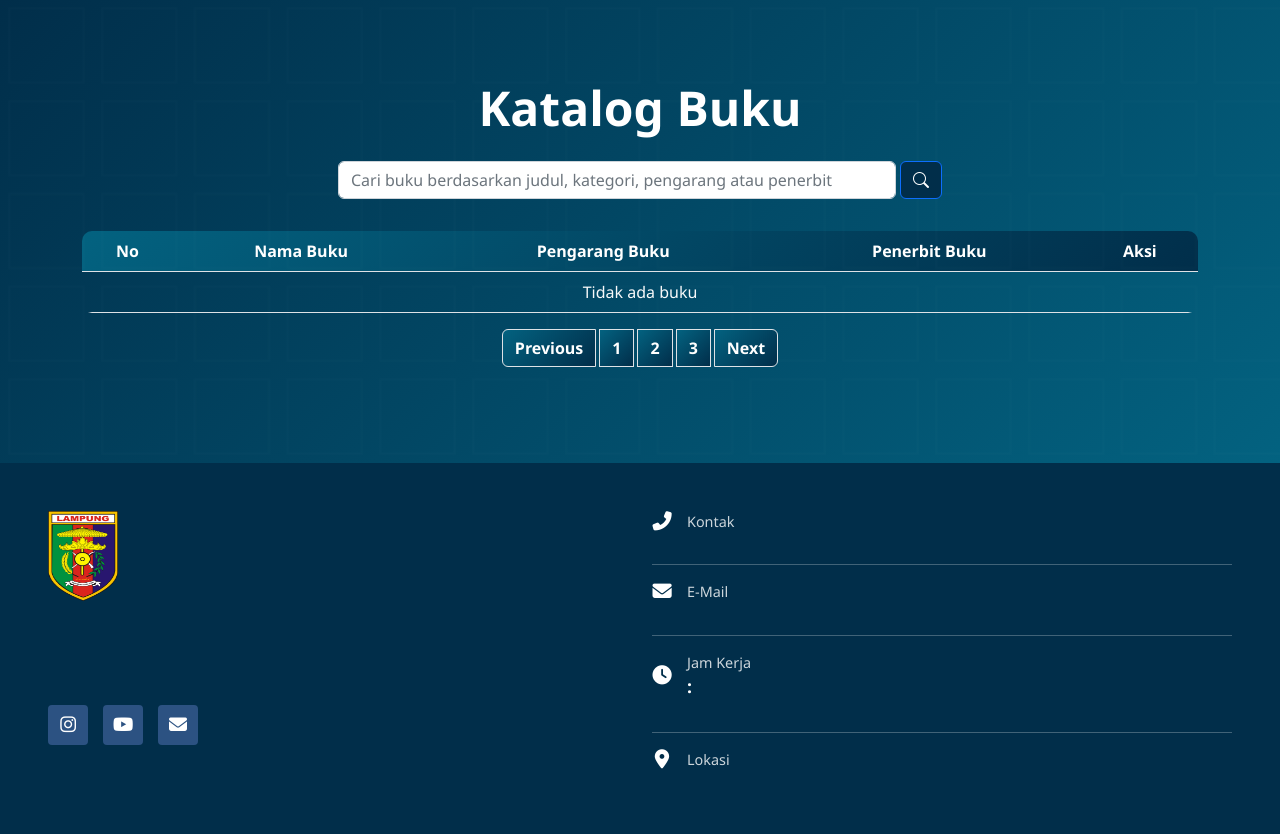
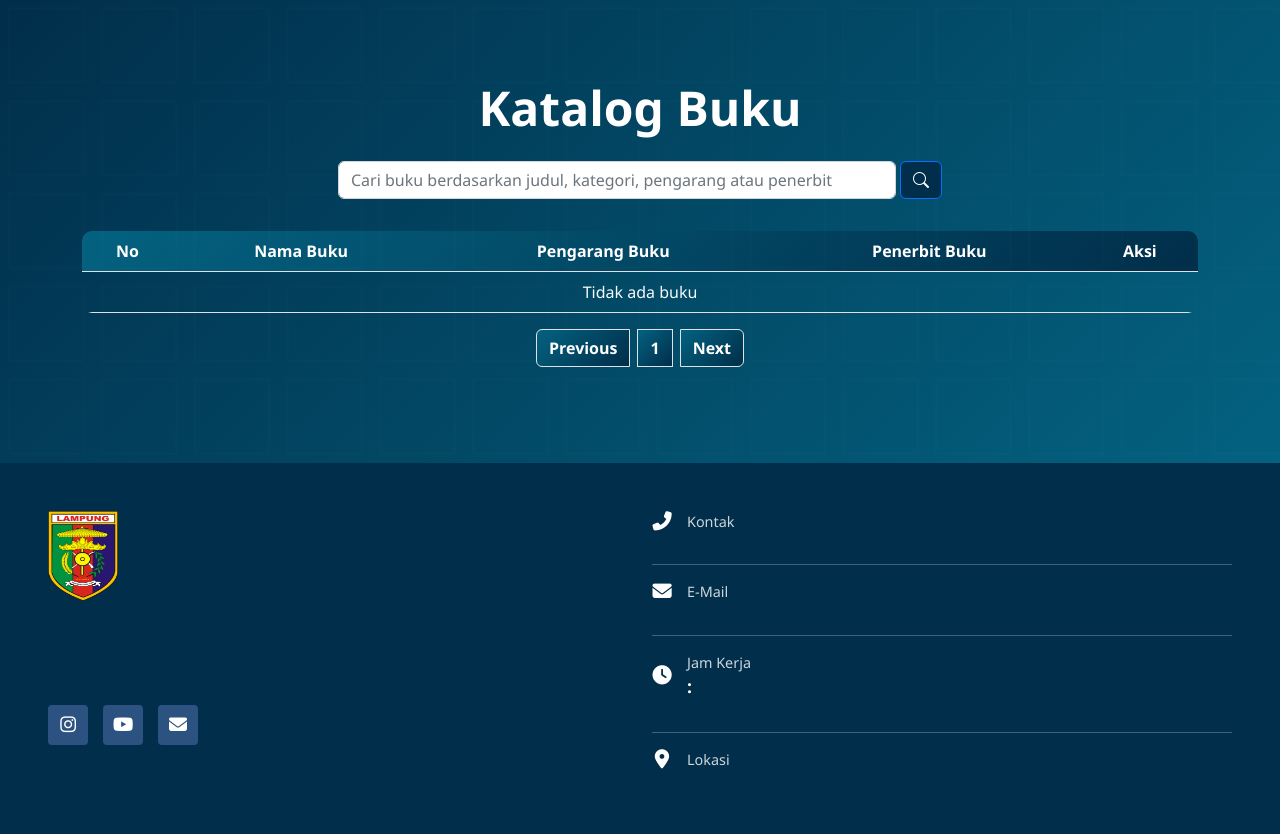
Before and after one commit to earldev4/web-perpus, a PHP site: page /pages/katalog.php in a window 1280 px wide. Shown: the part 113-947 px from the top of the page. Run offline with PHP 8.4, Linux system fonts and the light colour scheme; data that the repository does not hold is empty.

Commit message:
update pagination 1

```diff
--- a/admin/pages/table.php
+++ b/admin/pages/table.php
@@ -46,9 +46,7 @@
     <nav aria-label="Page navigation example">
         <ul class="pagination d-flex justify-content-center gap-1">
             <li class="page-item"><a class="page-link fw-bold" href="#">Previous</a></li>
-            <li class="page-item"><a class="page-link fw-bold" href="#">1</a></li>
-            <li class="page-item"><a class="page-link fw-bold" href="#">2</a></li>
-            <li class="page-item"><a class="page-link fw-bold" href="#">3</a></li>
+            <li class="page-item px-1"><span class="page-link fw-bold" href="#">1</span></li>
             <li class="page-item"><a class="page-link fw-bold" href="#">Next</a></li>
         </ul>
     </nav>
--- a/components/table.php
+++ b/components/table.php
@@ -37,9 +37,7 @@
     <nav aria-label="Page navigation example">
         <ul class="pagination d-flex justify-content-center gap-1">
             <li class="page-item"><a class="page-link fw-bold" href="#">Previous</a></li>
-            <li class="page-item"><a class="page-link fw-bold" href="#">1</a></li>
-            <li class="page-item"><a class="page-link fw-bold" href="#">2</a></li>
-            <li class="page-item"><a class="page-link fw-bold" href="#">3</a></li>
+            <li class="page-item px-1"><span class="page-link fw-bold" href="#">1</span></li>
             <li class="page-item"><a class="page-link fw-bold" href="#">Next</a></li>
         </ul>
     </nav>
```
